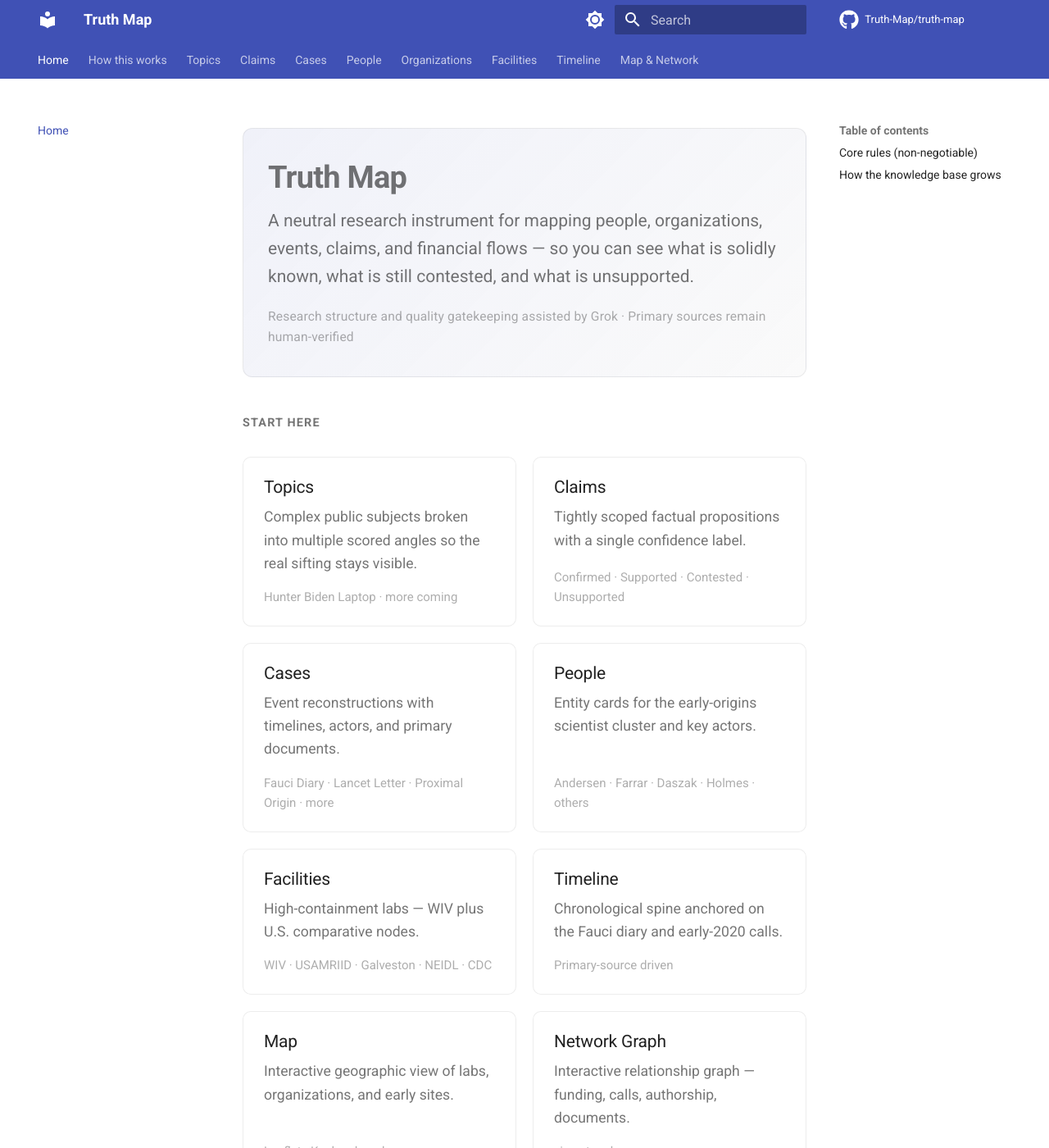
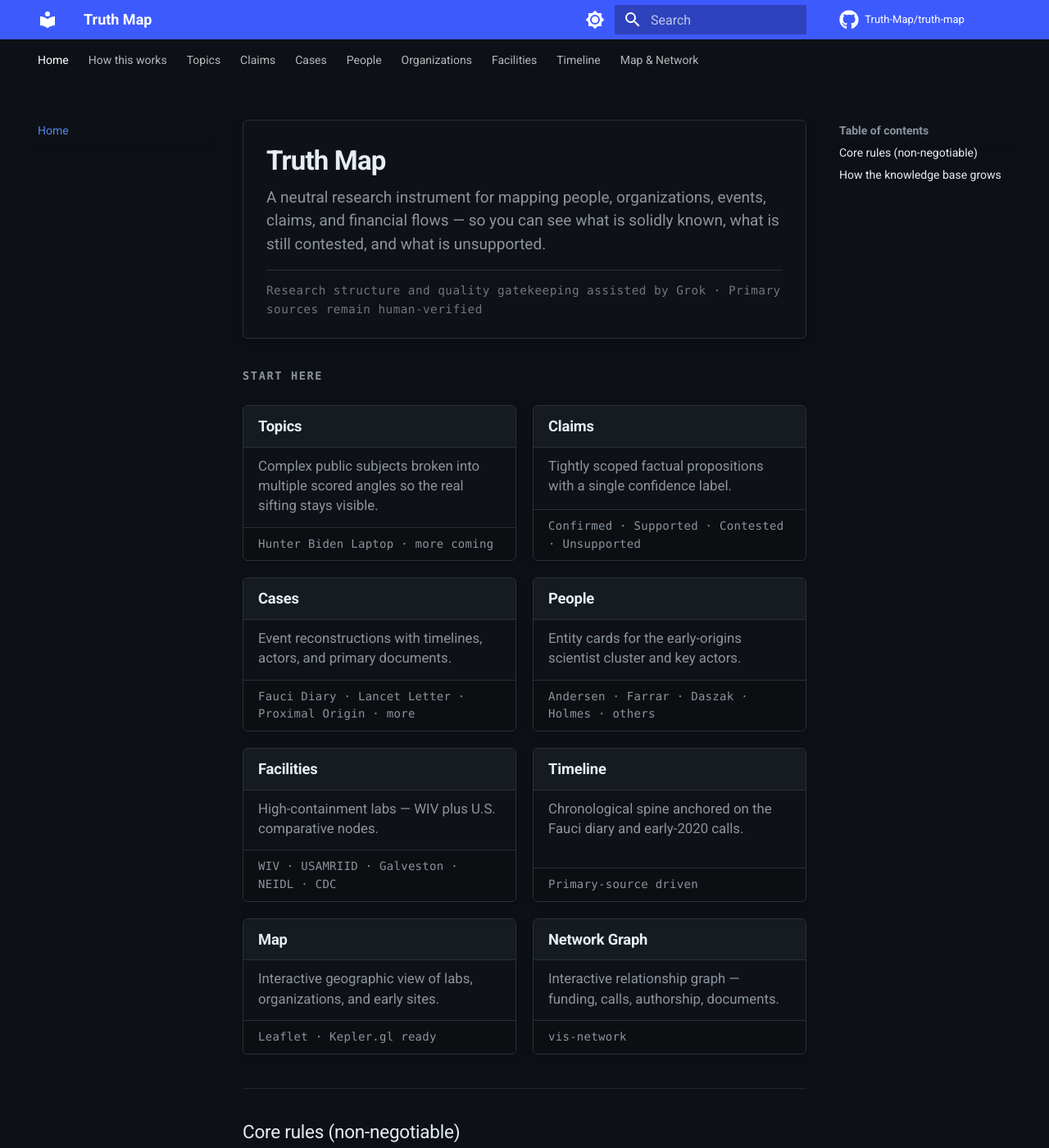
Before and after one commit to BnBCleaners/truth-map, an MkDocs documentation site: the page built from docs/index.md, in a window 1280 px wide and 1400 px high. Shown: the whole window at 82% size. Built offline with MkDocs 1.6.1 and Material for MkDocs 9.7.7, drawn with Linux system fonts in a browser that asks for light colours; comment, search, counter and statistics services are not loaded.

Commit message:
visual: aggressive console / instrument-panel redesign (Phase 1)
Darker, denser, window-style cards, stronger hierarchy. Moving away from wiki documentation feel toward operational console.

```diff
--- a/docs/stylesheets/extra.css
+++ b/docs/stylesheets/extra.css
@@ -1,193 +1,273 @@
 /* =========================================================
-   Truth Map — custom visual layer
-   Goal: research instrument, not wiki
+   Truth Map — Console / Instrument Panel layer
+   Phase 1: push MkDocs as far as it will go toward cockpit
    ========================================================= */
 
-/* ---------- Evidence status badges ---------- */
+/* ---------- Base console atmosphere ---------- */
+:root {
+  --tm-window-bg: #0f1117;
+  --tm-window-border: #2a2f3a;
+  --tm-window-header: #161b22;
+  --tm-accent: #3d5afe;
+  --tm-accent-dim: #1a237e;
+  --tm-text-dim: #8b949e;
+  --tm-green: #00c853;
+  --tm-amber: #ff9100;
+  --tm-red: #ff1744;
+  --tm-blue: #00b0ff;
+}
+
+/* Force a denser, darker reading surface even in light mode */
+[data-md-color-scheme="default"] {
+  --md-default-bg-color: #f4f5f7;
+  --md-default-fg-color: #1a1d23;
+}
+
+[data-md-color-scheme="slate"] {
+  --md-default-bg-color: #0d1117;
+  --md-default-fg-color: #e6edf3;
+  --md-default-fg-color--light: #8b949e;
+  --md-default-fg-color--lighter: #6e7681;
+  --md-default-fg-color--lightest: #21262d;
+  --md-primary-fg-color: #3d5afe;
+  --md-accent-fg-color: #82b1ff;
+}
+
+/* ---------- Evidence status badges (console style) ---------- */
 .badge {
   display: inline-block;
-  padding: 0.18em 0.65em;
-  border-radius: 999px;
-  font-size: 0.72rem;
-  font-weight: 600;
-  letter-spacing: 0.03em;
+  padding: 0.15em 0.7em;
+  border-radius: 3px;
+  font-size: 0.68rem;
+  font-weight: 700;
+  letter-spacing: 0.06em;
   text-transform: uppercase;
-  line-height: 1.4;
+  line-height: 1.5;
   vertical-align: middle;
   white-space: nowrap;
+  font-family: ui-monospace, SFMono-Regular, Menlo, Monaco, Consolas, monospace;
 }
 
 .badge-confirmed {
-  background: #1b5e20;
-  color: #e8f5e9;
+  background: #003d1f;
+  color: #69f0ae;
+  border: 1px solid #00c853;
 }
 .badge-supported {
-  background: #0d47a1;
-  color: #e3f2fd;
+  background: #00354d;
+  color: #40c4ff;
+  border: 1px solid #00b0ff;
 }
 .badge-contested {
-  background: #e65100;
-  color: #fff3e0;
+  background: #4a2800;
+  color: #ffab40;
+  border: 1px solid #ff9100;
 }
 .badge-unsupported {
-  background: #b71c1c;
-  color: #ffebee;
+  background: #4a0010;
+  color: #ff5252;
+  border: 1px solid #ff1744;
 }
 .badge-primary {
-  background: #006064;
-  color: #e0f7fa;
+  background: #00363a;
+  color: #18ffff;
+  border: 1px solid #00e5ff;
 }
 
-/* ---------- Cards ---------- */
+/* ---------- Window / dossier cards ---------- */
 .tm-card-grid {
   display: grid;
-  grid-template-columns: repeat(auto-fill, minmax(260px, 1fr));
+  grid-template-columns: repeat(auto-fill, minmax(280px, 1fr));
   gap: 1rem;
-  margin: 1.5rem 0 2rem;
+  margin: 1.25rem 0 2rem;
 }
 
 .tm-card {
-  background: var(--md-default-bg-color);
-  border: 1px solid var(--md-default-fg-color--lightest);
-  border-radius: 10px;
-  padding: 1.15rem 1.25rem;
-  transition: border-color 0.15s ease, box-shadow 0.15s ease, transform 0.15s ease;
-  height: 100%;
+  background: var(--tm-window-bg);
+  border: 1px solid var(--tm-window-border);
+  border-radius: 6px;
+  overflow: hidden;
   display: flex;
   flex-direction: column;
+  transition: border-color 0.15s ease, box-shadow 0.15s ease;
+  box-shadow: 0 2px 8px rgba(0,0,0,0.25);
+}
+
+[data-md-color-scheme="default"] .tm-card {
+  background: #ffffff;
+  border-color: #d0d7de;
+  box-shadow: 0 1px 4px rgba(0,0,0,0.06);
 }
 
 .tm-card:hover {
-  border-color: var(--md-primary-fg-color);
-  box-shadow: 0 4px 18px rgba(0,0,0,0.08);
-  transform: translateY(-2px);
+  border-color: var(--tm-accent);
+  box-shadow: 0 0 0 1px var(--tm-accent), 0 4px 16px rgba(61,90,254,0.15);
 }
 
+/* Window chrome header */
 .tm-card h3 {
-  margin: 0 0 0.4rem;
-  font-size: 1.05rem;
-  line-height: 1.3;
+  margin: 0;
+  padding: 0.55rem 0.9rem;
+  font-size: 0.92rem;
+  font-weight: 600;
+  background: var(--tm-window-header);
+  border-bottom: 1px solid var(--tm-window-border);
+  letter-spacing: -0.01em;
+}
+
+[data-md-color-scheme="default"] .tm-card h3 {
+  background: #f6f8fa;
+  border-bottom-color: #d0d7de;
 }
 
 .tm-card h3 a {
-  color: var(--md-default-fg-color);
+  color: inherit;
   text-decoration: none;
 }
 
 .tm-card h3 a:hover {
-  color: var(--md-primary-fg-color);
+  color: var(--tm-accent);
+}
+
+.tm-card > .badge {
+  margin: 0.7rem 0.9rem 0;
+  align-self: flex-start;
 }
 
 .tm-card p {
-  margin: 0;
-  font-size: 0.88rem;
-  color: var(--md-default-fg-color--light);
+  margin: 0.5rem 0.9rem 0.7rem;
+  font-size: 0.84rem;
+  line-height: 1.45;
+  color: var(--tm-text-dim);
   flex-grow: 1;
 }
 
-.tm-card .meta {
-  margin-top: 0.75rem;
-  font-size: 0.75rem;
-  color: var(--md-default-fg-color--lighter);
+[data-md-color-scheme="default"] .tm-card p {
+  color: #57606a;
 }
 
-/* ---------- Homepage hero ---------- */
+.tm-card .meta {
+  margin: 0;
+  padding: 0.45rem 0.9rem;
+  font-size: 0.7rem;
+  color: var(--tm-text-dim);
+  border-top: 1px solid var(--tm-window-border);
+  background: rgba(0,0,0,0.2);
+  font-family: ui-monospace, SFMono-Regular, Menlo, Monaco, Consolas, monospace;
+  letter-spacing: 0.02em;
+}
+
+[data-md-color-scheme="default"] .tm-card .meta {
+  background: #f6f8fa;
+  border-top-color: #d0d7de;
+  color: #6e7781;
+}
+
+/* ---------- Homepage hero as console header ---------- */
 .tm-hero {
-  margin: 0.5rem 0 2.2rem;
-  padding: 1.75rem 1.5rem;
-  border-radius: 12px;
-  background: linear-gradient(135deg, rgba(63,81,181,0.08) 0%, rgba(0,0,0,0.02) 100%);
+  margin: 0 0 1.75rem;
+  padding: 1.4rem 1.4rem 1.2rem;
+  border-radius: 6px;
+  background: var(--tm-window-bg);
+  border: 1px solid var(--tm-window-border);
+  box-shadow: 0 2px 12px rgba(0,0,0,0.3);
+}
+
+[data-md-color-scheme="default"] .tm-hero {
+  background: #ffffff;
+  border-color: #d0d7de;
+  box-shadow: 0 1px 4px rgba(0,0,0,0.06);
+}
+
+.tm-hero h1 {
+  margin: 0 0 0.45rem;
+  font-size: 1.65rem;
+  font-weight: 700;
+  letter-spacing: -0.03em;
+  color: #e6edf3;
+}
+
+[data-md-color-scheme="default"] .tm-hero h1 {
+  color: #1a1d23;
+}
+
+.tm-hero .tagline {
+  font-size: 0.95rem;
+  margin: 0 0 0.85rem;
+  color: var(--tm-text-dim);
+  max-width: 40rem;
+  line-height: 1.5;
+}
+
+.tm-hero .ai-note {
+  font-size: 0.72rem;
+  color: #6e7681;
+  margin: 0;
+  font-family: ui-monospace, SFMono-Regular, Menlo, Monaco, Consolas, monospace;
+  letter-spacing: 0.03em;
+  border-top: 1px solid var(--tm-window-border);
+  padding-top: 0.65rem;
+}
+
+/* ---------- Section labels (console style) ---------- */
+.tm-section-label {
+  font-size: 0.68rem;
+  font-weight: 700;
+  text-transform: uppercase;
+  letter-spacing: 0.12em;
+  color: var(--tm-text-dim);
+  margin-bottom: 0.5rem;
+  font-family: ui-monospace, SFMono-Regular, Menlo, Monaco, Consolas, monospace;
+}
+
+/* ---------- Map & Network windows ---------- */
+#truth-map,
+#truth-network {
+  border-radius: 6px !important;
+  border: 1px solid var(--tm-window-border) !important;
+  overflow: hidden;
+  box-shadow: 0 2px 12px rgba(0,0,0,0.3);
+}
+
+/* ---------- Global polish ---------- */
+.md-typeset h1 {
+  font-weight: 700;
+  letter-spacing: -0.025em;
+}
+
+.md-typeset h2 {
+  font-weight: 650;
+  border-bottom: 1px solid var(--md-default-fg-color--lightest);
+  padding-bottom: 0.3rem;
+}
+
+.md-typeset table:not([class]) {
+  border-radius: 6px;
+  overflow: hidden;
+  font-size: 0.88rem;
   border: 1px solid var(--md-default-fg-color--lightest);
 }
 
-[data-md-color-scheme="slate"] .tm-hero {
-  background: linear-gradient(135deg, rgba(63,81,181,0.15) 0%, rgba(0,0,0,0.15) 100%);
+.md-typeset table:not([class]) th {
+  background: var(--tm-window-header);
+  font-weight: 600;
+  font-size: 0.75rem;
+  text-transform: uppercase;
+  letter-spacing: 0.05em;
+  font-family: ui-monospace, SFMono-Regular, Menlo, Monaco, Consolas, monospace;
 }
 
-.tm-hero h1 {
-  margin: 0 0 0.6rem;
-  font-size: 1.9rem;
-  font-weight: 700;
-  letter-spacing: -0.02em;
+/* Slightly denser content */
+.md-typeset {
+  font-size: 0.9rem;
+  line-height: 1.55;
 }
 
-.tm-hero .tagline {
-  font-size: 1.05rem;
-  margin: 0 0 1rem;
-  color: var(--md-default-fg-color--light);
-  max-width: 38rem;
+/* Navigation feels more like instrument tabs */
+.md-tabs {
+  background: #0d1117;
 }
 
-.tm-hero .ai-note {
-  font-size: 0.78rem;
-  color: var(--md-default-fg-color--lighter);
-  margin: 0;
-  letter-spacing: 0.01em;
+[data-md-color-scheme="default"] .md-tabs {
+  background: #1a1d23;
 }
-
-/* ---------- Section headers ---------- */
-.tm-section-label {
-  font-size: 0.72rem;
-  font-weight: 600;
-  text-transform: uppercase;
-  letter-spacing: 0.08em;
-  color: var(--md-default-fg-color--light);
-  margin-bottom: 0.6rem;
-}
-
-/* ---------- Map & Network containers ---------- */
-#truth-map,
-#truth-network {
-  border-radius: 10px !important;
-  border: 1px solid var(--md-default-fg-color--lightest) !important;
-  overflow: hidden;
-  box-shadow: 0 2px 12px rgba(0,0,0,0.06);
-}
-
-[data-md-color-scheme="slate"] #truth-map,
-[data-md-color-scheme="slate"] #truth-network {
-  box-shadow: 0 2px 16px rgba(0,0,0,0.25);
-}
-
-/* Legend polish */
-.tm-legend {
-  display: flex;
-  flex-wrap: wrap;
-  gap: 1rem;
-  margin: 0.8rem 0 1.4rem;
-  font-size: 0.85rem;
-}
-
-.tm-legend span {
-  display: inline-flex;
-  align-items: center;
-  gap: 0.4rem;
-}
-
-.tm-dot {
-  width: 11px;
-  height: 11px;
-  border-radius: 50%;
-  display: inline-block;
-}
-
-/* ---------- Misc polish ---------- */
-.md-typeset h1 {
-  font-weight: 700;
-  letter-spacing: -0.02em;
-}
-
-.md-typeset table:not([class]) {
-  border-radius: 8px;
-  overflow: hidden;
-  font-size: 0.9rem;
-}
-
-/* Soften the default Material table look */
-.md-typeset table:not([class]) th {
-  background: var(--md-default-fg-color--lightest);
-  font-weight: 600;
-  font-size: 0.8rem;
-  text-transform: uppercase;
-  letter-spacing: 0.04em;
-}
--- a/mkdocs.yml
+++ b/mkdocs.yml
@@ -7,18 +7,19 @@ repo_name: Truth-Map/truth-map
 theme:
   name: material
   palette:
+    # Default to dark (console) mode
+    - scheme: slate
+      primary: indigo
+      accent: indigo
+      toggle:
+        icon: material/brightness-7
+        name: Switch to light mode
     - scheme: default
       primary: indigo
       accent: indigo
       toggle:
-        icon: material/brightness-7
+        icon: material/brightness-4
         name: Switch to dark mode
-    - scheme: slate
-      primary: indigo
-      accent: indigo
-      toggle:
-        icon: material/brightness-4
-        name: Switch to light mode
   features:
     - navigation.instant
     - navigation.tracking
```
